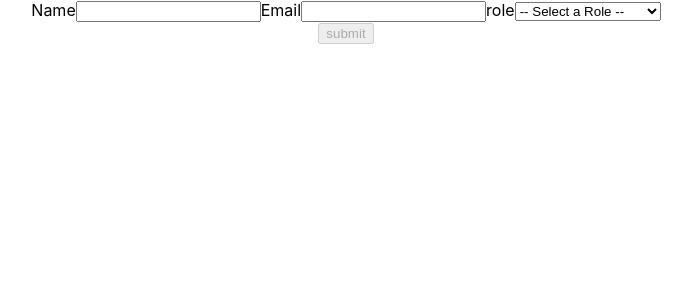
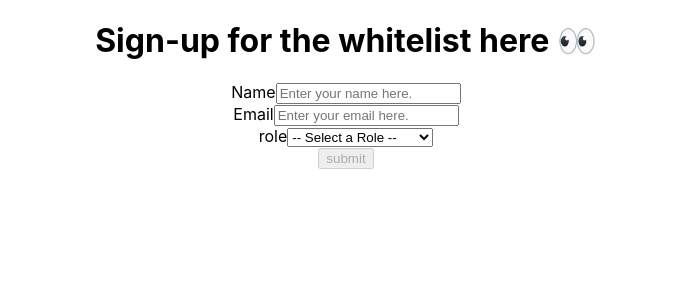
Before and after one commit to bloominstituteoftechnology/team-builder, a React (Create React App) app: page / in a window 1280 px wide. Shown: the top 300 px of the page, without its empty margins (294-986 px from the left). Built offline with nearby package versions, Linux system fonts and the light colour scheme.

Commit message:
achieved mvp

```diff
--- a/package.json
+++ b/package.json
@@ -6,6 +6,7 @@
     "@testing-library/jest-dom": "^5.15.0",
     "@testing-library/react": "^11.2.7",
     "@testing-library/user-event": "^12.8.3",
+    "axios": "^0.24.0",
     "react": "^17.0.2",
     "react-dom": "^17.0.2",
     "react-scripts": "4.0.3",
--- a/src/App.js
+++ b/src/App.js
@@ -1,42 +1,36 @@
 import './App.css';
-import React, { useState, useEffect } from 'react';
+import React, { useState } from 'react';
 import Form from './components/Form';
 
-const initialFormValues = {
-  name: '',
-  email: '',
-  role: '',
-}
-
 export default function App() {
-  const [addedMembers, setAddedMembers] = useState([]);
+  const [members, setMembers] = useState([]);
 
   // state hold values of form
-  const [formValues, setFormValues] = useState(initialFormValues);
+  const [values, setValues] = useState({name: '', email: '', role: ''});
+
+  const submitForm = () => {
+    setMembers([values, ...members]);
+  }
 
   const updateForm = (inputName, inputValue) => {
-    // implement form state updater used inside inputs' `onChange` handler that takes in name of an input and its value, and updates `formValues`
-    // [inputName] -> doesn't read as string to computer, value of inputName is a string (inputValue)
-    setFormValues({...formValues, [inputName]: inputValue});
+    setValues({ ...values, [inputName]: inputValue});
   }
 
-  const submitForm = () => {
-    // implement submit function that will be used inside form's own `onSubmit` and make a new member object that trims whitespace from name and email
-    const newMember = {
-      name: formValues.name.trim(),
-      email: formValues.email.trim(),
-      role: formValues.role
-    }
-  }
-
-
   return (
-    <div className="App">
+    <div className='App'>
+      <h1>Sign-up for the whitelist here 👀</h1>
       <Form
-        values={formValues}
-        // update={updateForm}
-        // submit={submitForm}
+        values={values}
+        update={updateForm}
+        submit={submitForm}
       />
+      {members.map((member, idx) => {
+        return (
+          <div key={idx}>
+            {member.email}, {member.name}, {member.role}
+          </div>
+        )
+      })}
     </div>
-  );
+  )
 }
--- a/src/components/Form.js
+++ b/src/components/Form.js
@@ -5,11 +5,11 @@ export default function Form(props) {
 
     const onChange = evt => {
         // pull name of input from event object
-        const userName = evt.target.userName;
+        const name = evt.target.name;
         // pull value of input from event object
-        const { value } = evt.target;
+        const value = evt.target.value;
         // use the `update` callback coming in through props
-        update(userName, value);
+        update(name, value);
     }
 
     const onSubmit = evt => {
@@ -22,31 +22,33 @@ export default function Form(props) {
             <div className='form-group inputs'>
                 <label>Name
                     <input
+                        placeholder="Enter your name here."
                         type="text"
                         name="name"
                         value={values.name}
                         onChange={onChange}
                     />
                 </label>
-
+                <br></br>
                 <label>Email
                     <input
+                        placeholder="Enter your email here."
                         type="email"
                         name="email"
                         value={values.email}
                         onChange={onChange}
                     />
                 </label>
-
+                <br></br>
                 <label>role
-                    <select value={values.role} name="role" onChange={onChange} >
+                    <select placeholder="Choose your role here." value={values.role} name="role" onChange={onChange} >
                         <option value=''>-- Select a Role --</option>
                         <option value="Front-End Developer">Front-End Developer</option>
                         <option value="Back-End Developer">Back-End Developer</option>
                         <option value="Full-Stack Developer">Full-Stack Developer</option>
                     </select>
                 </label>
-
+                <br></br>
                 <div className='submit'>
                     <button disabled={!values.name || !values.email || !values.role}>submit</button>
                 </div>
--- a/src/index.js
+++ b/src/index.js
@@ -5,9 +5,9 @@ import App from './App';
 import reportWebVitals from './reportWebVitals';
 
 ReactDOM.render(
-  <>
+  <div className = 'container'>
     <App />
-  </>
+  </div>
   , document.getElementById('root')
 );
 
```
Also changed, not shown: 1 other file (tests, documents, lock files or other folders).
